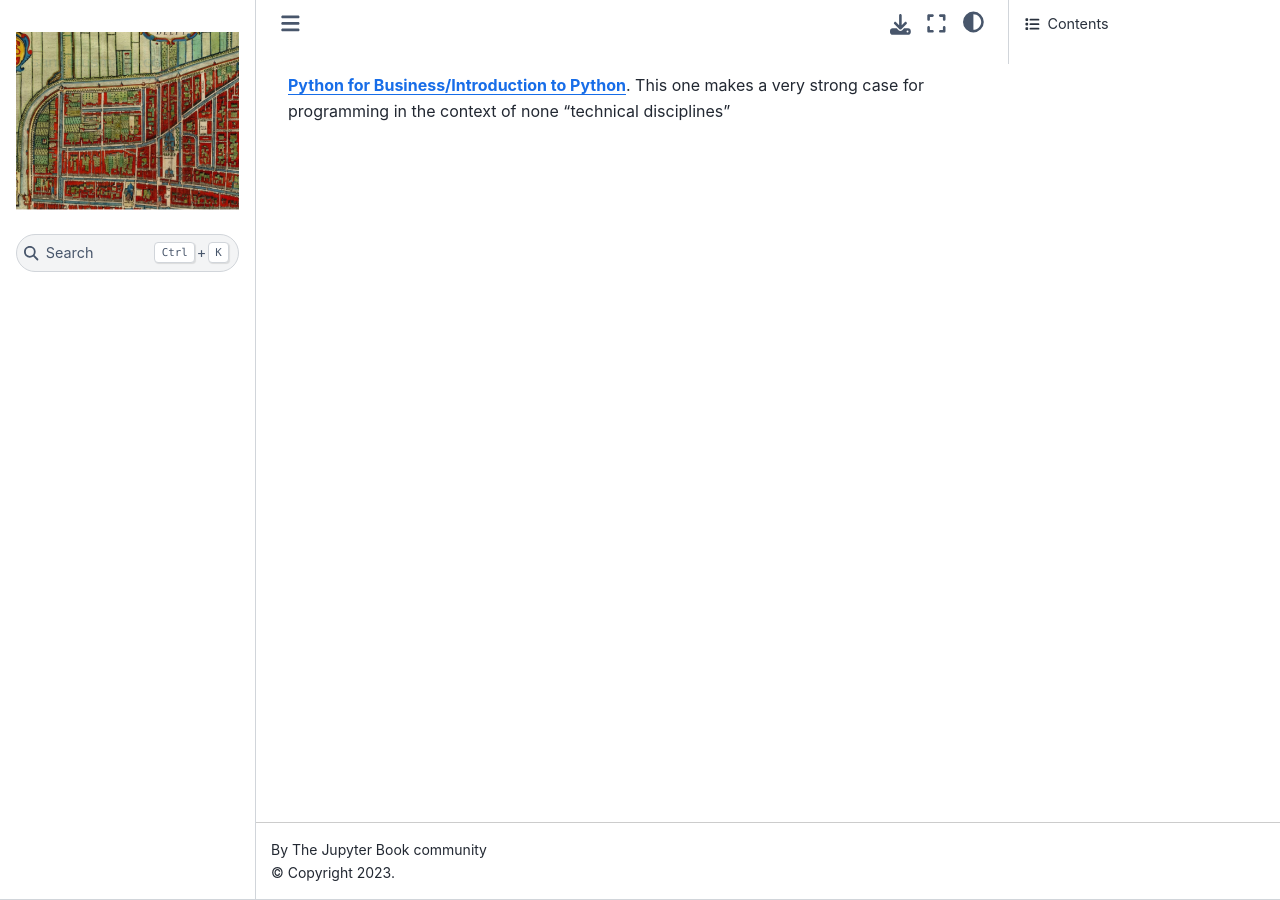
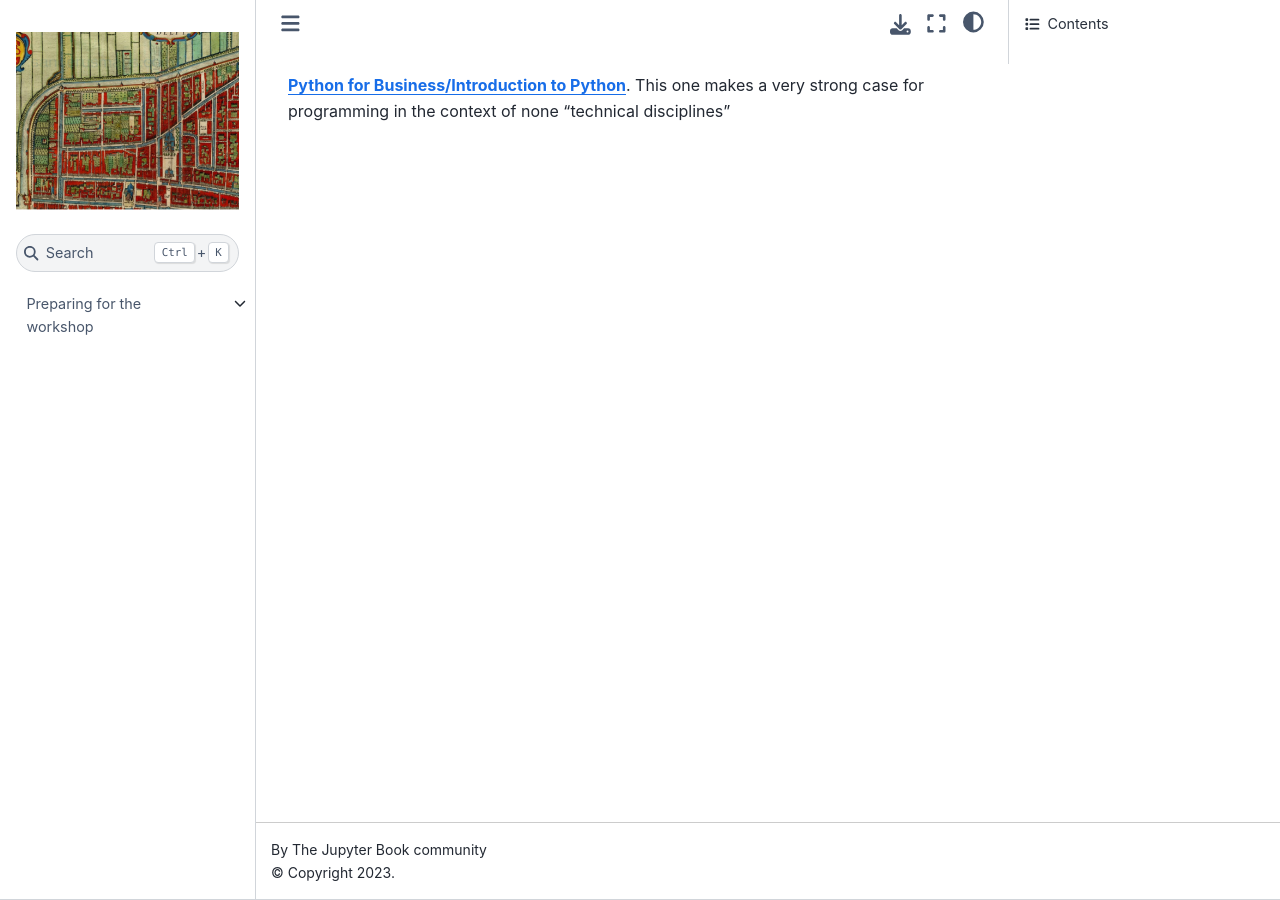
Before and after one commit to the-magnificents/04-02-2021-Carpentry-for-HGIS, a Jupyter Book: the page built from Instructor_notes/02_References.md, in a window 1280 px wide. Built offline with Jupyter Book 1.0.4 settings and Sphinx 7.4.7 and the Sphinx Book theme 1.1.4, drawn with Linux system fonts in a browser that asks for light colours; pages that are not in the unit, such as notebooks, are missing from menus; some of the changed lines change nothing that is shown.

Commit message:
updated toc and icebreaker

```diff
--- a/_toc.yml
+++ b/_toc.yml
@@ -1,6 +1,6 @@
 file: README
 sections:
-- file: 00_Lesson_prep/README
+- file: 00_Lesson_prep/00_README
   sections:
   - file: 00_Lesson_prep/icebreaker
 - file: 01_Day_1_Unix_Shell/00_README
```
